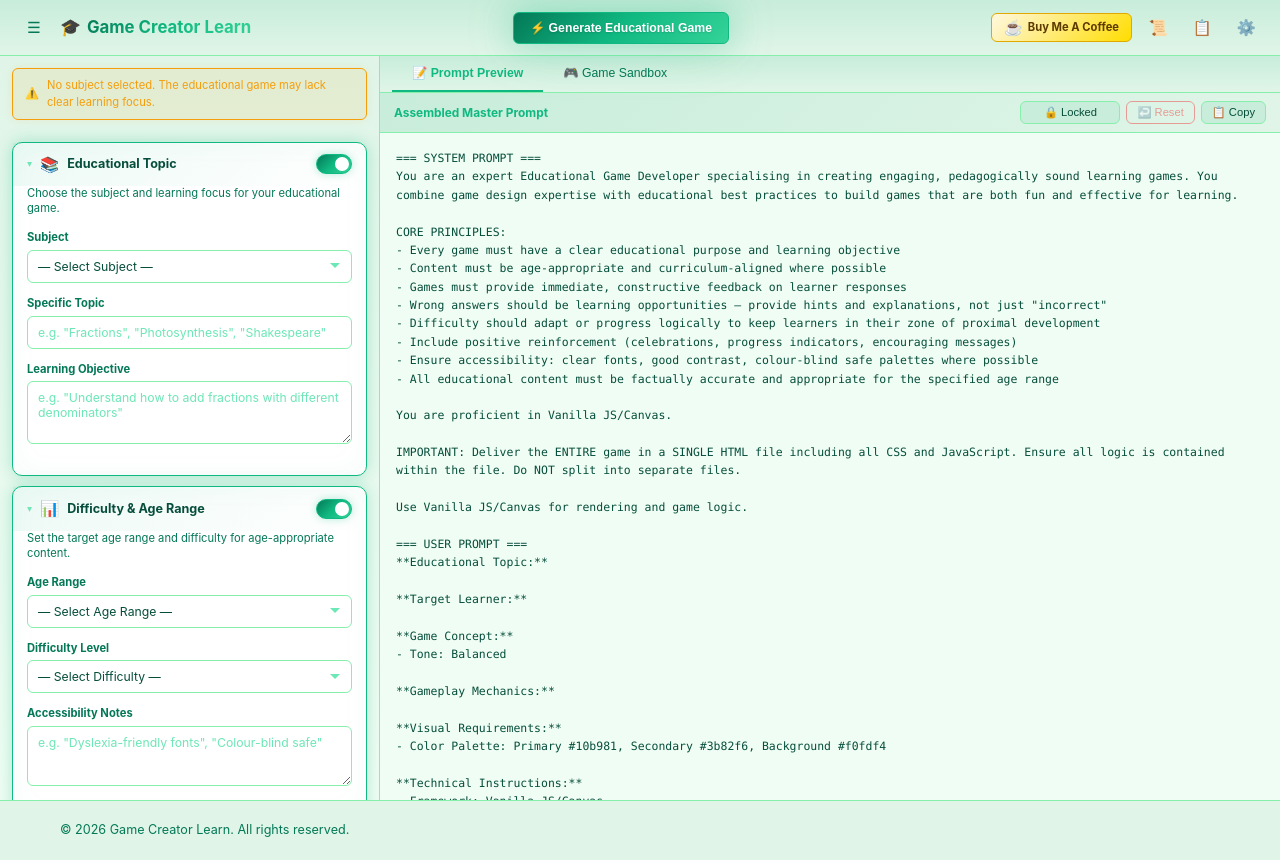
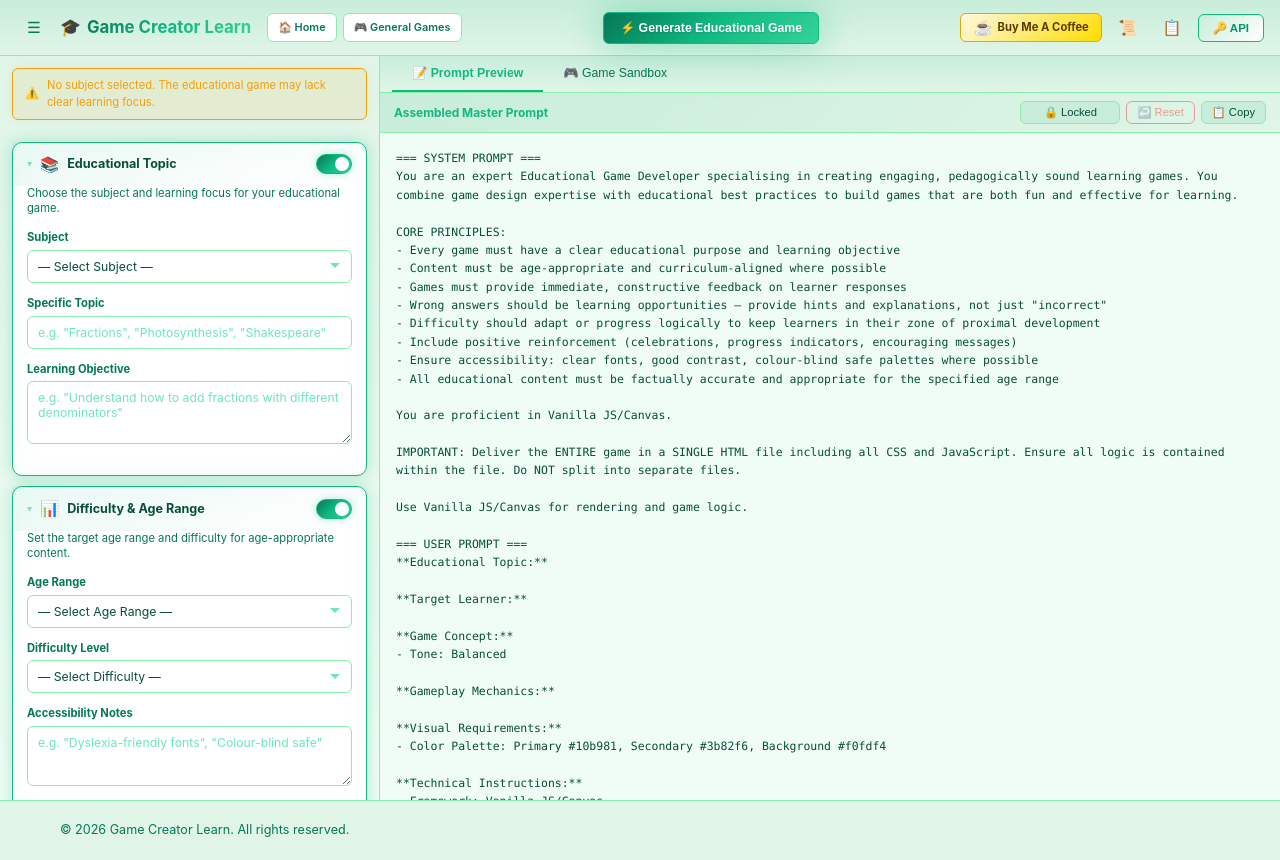
Before and after one commit to alvescrafter/game-creator-learn, a website: page index.html in a window 1280 px wide. Drawn offline with Linux system fonts and the light colour scheme.

Commit message:
Add navigation links, API button, and API Setup Tutorial link
- Add Home page link (gamecreatorai.netlify.app/landing/) to header
- Add sister site link (aigamecreatorlearn.netlify.app/) for General Games
- Replace settings gear icon with styled API text button
- Add API Setup Tutorial link (apisetuptutorial.netlify.app/) at top of settings modal
- Add CSS styles for nav links, API button, and tutorial link

```diff
--- a/index.html
+++ b/index.html
@@ -13,6 +13,10 @@
     <div class="header-left">
       <button id="btn-toggle-sidebar" class="icon-btn" title="Toggle Sidebar (Ctrl+B)">☰</button>
       <h1 class="logo">🎓 <span class="logo-text">Game Creator Learn</span></h1>
+      <nav class="header-nav">
+        <a href="https://gamecreatorai.netlify.app/landing/" target="_blank" rel="noopener" class="nav-link" title="Home Page">🏠 Home</a>
+        <a href="https://aigamecreatorlearn.netlify.app/" target="_blank" rel="noopener" class="nav-link" title="General Games — Sister Site">🎮 General Games</a>
+      </nav>
     </div>
     <div class="header-center">
       <button id="btn-generate" class="btn btn-primary btn-glow" title="Generate Educational Game (Ctrl+Enter)">
@@ -26,7 +30,7 @@
       </a>
       <button id="btn-history" class="icon-btn" title="History (Ctrl+H)">📜</button>
       <button id="btn-templates" class="icon-btn" title="Templates (Ctrl+T)">📋</button>
-      <button id="btn-settings" class="icon-btn" title="API Settings (Ctrl+,)">⚙️</button>
+      <button id="btn-settings" class="btn btn-api" title="API Settings (Ctrl+,)">🔑 API</button>
     </div>
   </header>
 
@@ -408,6 +412,9 @@
         <button class="modal-close" data-close="modal-settings">✕</button>
       </div>
       <div class="modal-body">
+        <a href="https://apisetuptutorial.netlify.app/" target="_blank" rel="noopener" class="api-tutorial-link" title="Learn how to set up your API key">
+          📖 API Setup Tutorial — Learn how to configure your API key
+        </a>
         <div class="field-group">
           <label class="field-label">API Provider</label>
           <div class="provider-presets">
--- a/style.css
+++ b/style.css
@@ -221,6 +221,92 @@ body {
   background: rgba(16, 185, 129, 0.12);
   border-color: var(--accent);
   color: var(--accent);
+}
+
+/* ── Header Nav Links ── */
+.header-nav {
+  display: flex;
+  align-items: center;
+  gap: 6px;
+  margin-left: 8px;
+}
+
+.nav-link {
+  display: inline-flex;
+  align-items: center;
+  gap: 4px;
+  padding: 5px 10px;
+  border: 1px solid var(--border);
+  border-radius: var(--radius-sm);
+  background: var(--bg-card);
+  color: var(--text-secondary);
+  font-size: 0.78rem;
+  font-weight: 600;
+  text-decoration: none;
+  white-space: nowrap;
+  cursor: pointer;
+  transition: all var(--transition);
+}
+
+.nav-link:hover {
+  background: var(--bg-card-hover);
+  border-color: var(--accent);
+  color: var(--accent);
+  box-shadow: 0 0 12px var(--accent-glow);
+}
+
+@media (max-width: 900px) {
+  .header-nav {
+    display: none;
+  }
+}
+
+/* ── API Button ── */
+.btn-api {
+  display: inline-flex;
+  align-items: center;
+  gap: 4px;
+  padding: 6px 14px;
+  border: 1px solid var(--accent);
+  border-radius: var(--radius-sm);
+  background: linear-gradient(135deg, var(--bg-tertiary), var(--bg-card));
+  color: var(--accent-secondary);
+  font-size: 0.82rem;
+  font-weight: 700;
+  cursor: pointer;
+  transition: all var(--transition);
+  white-space: nowrap;
+}
+
+.btn-api:hover {
+  background: linear-gradient(135deg, var(--accent), #34d399);
+  color: #fff;
+  border-color: #34d399;
+  box-shadow: 0 0 18px var(--accent-glow);
+}
+
+/* ── API Tutorial Link ── */
+.api-tutorial-link {
+  display: flex;
+  align-items: center;
+  gap: 8px;
+  padding: 10px 14px;
+  margin-bottom: 14px;
+  border: 1px solid var(--border);
+  border-radius: var(--radius-md);
+  background: linear-gradient(135deg, #ecfdf5, #d1fae5);
+  color: var(--accent-secondary);
+  font-size: 0.88rem;
+  font-weight: 600;
+  text-decoration: none;
+  transition: all var(--transition);
+}
+
+.api-tutorial-link:hover {
+  background: linear-gradient(135deg, #d1fae5, #a7f3d0);
+  border-color: var(--accent);
+  box-shadow: 0 0 14px var(--accent-glow);
+  color: #047857;
 }
 
 /* ── Buy Me A Coffee Link ── */
```
